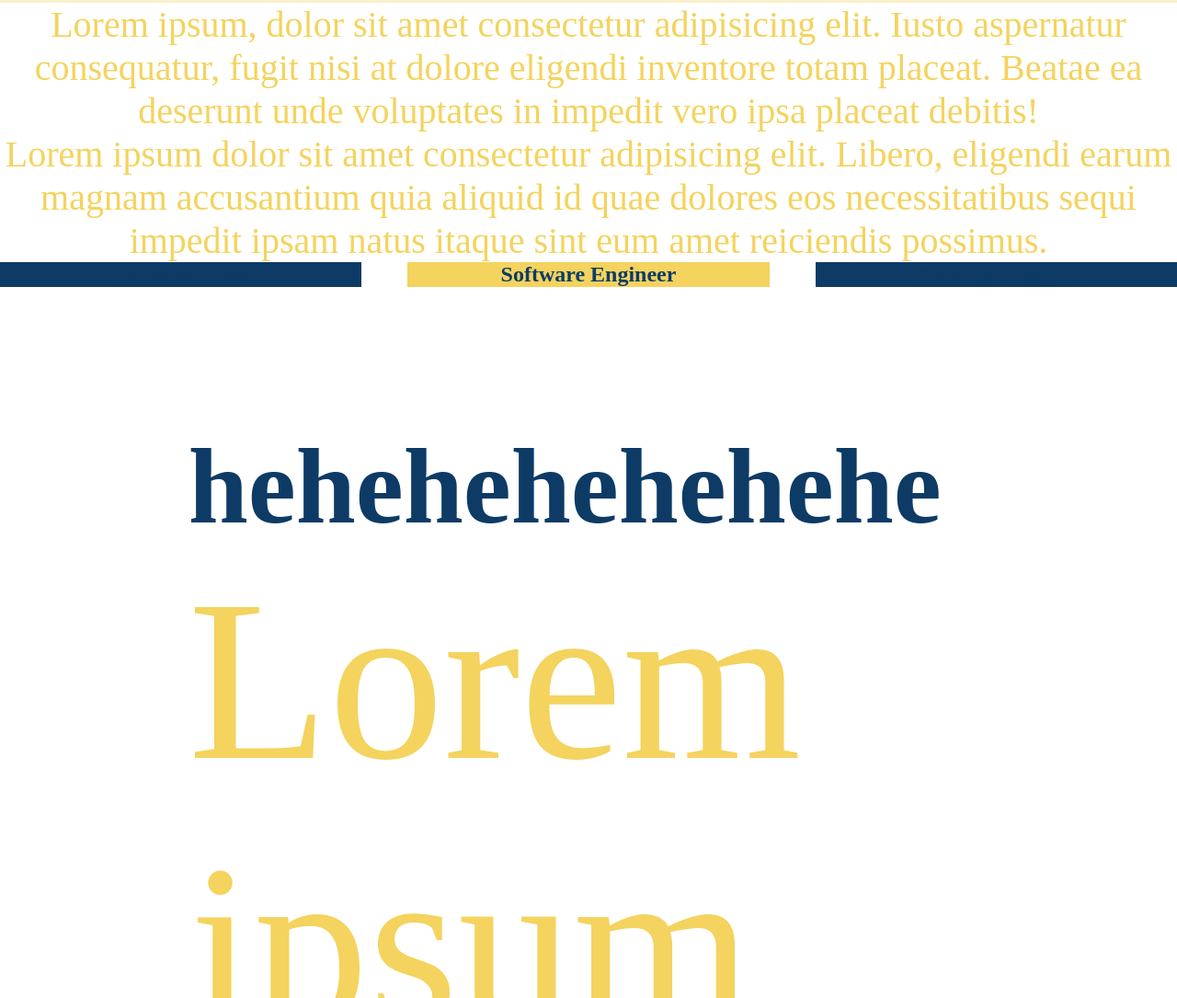
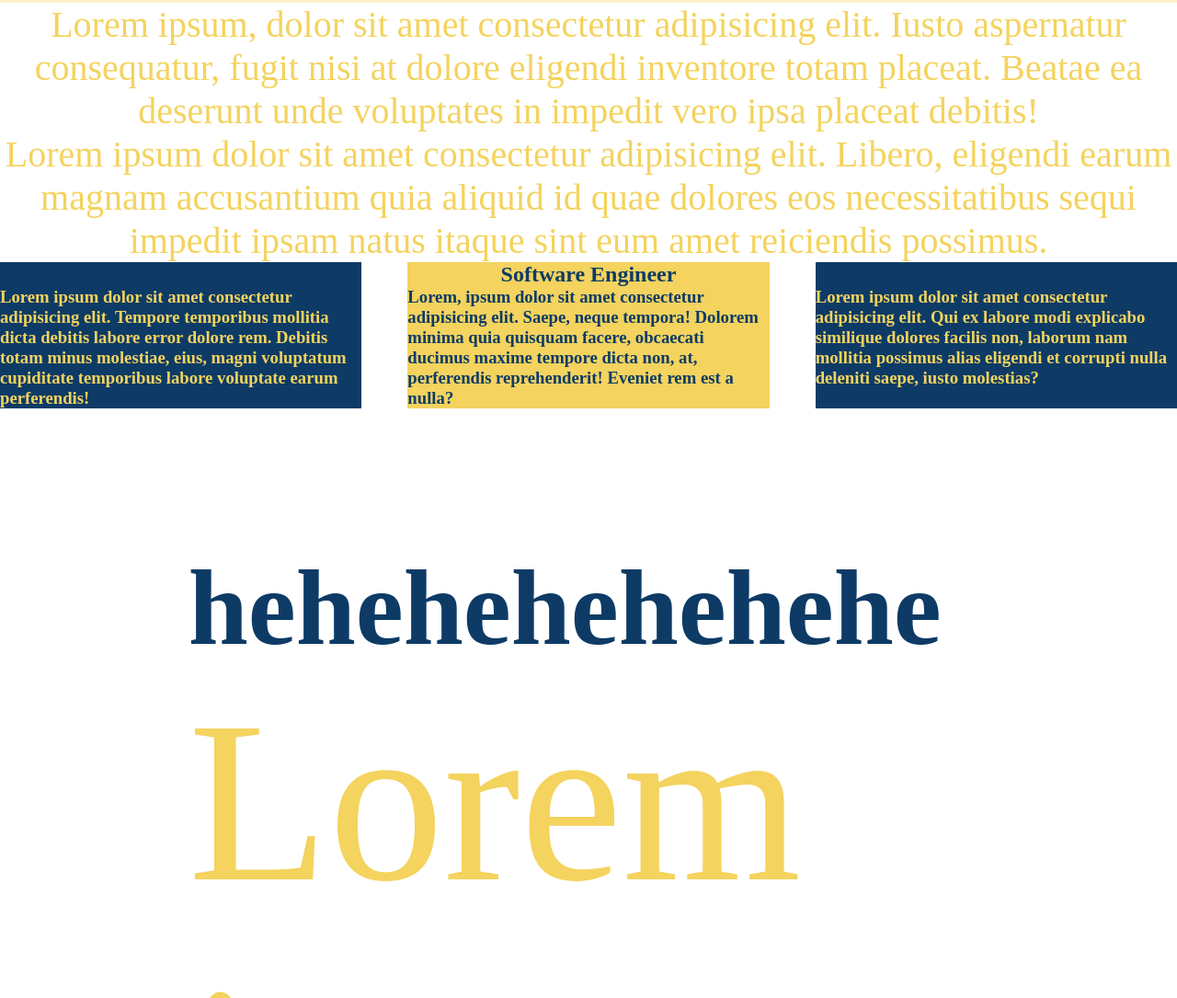
Before and after one commit to Seaway-Software-Development/web-skeleton-and-navigation-BananFunni, a plain HTML site: page services.html in a window 1280 px wide. Shown: the part 1938-3023 px from the top of the page at 92% size. Drawn offline with Linux system fonts and the light colour scheme.

Commit message:
web skele

```diff
--- a/css/grid.css
+++ b/css/grid.css
@@ -9,12 +9,15 @@
 
 #cybersecurity {
     background-color: #0D3B66;
+    color: #F4D35E;
 }
 
 #softwareEngineer {
     background-color: #F4D35E;
+    color: #0D3B66;
 }
 
 #technicalSupport {
     background-color: #0D3B66;
+    color: #F4D35E;
 }
--- a/services.html
+++ b/services.html
@@ -31,17 +31,17 @@
 
             <div class="item" id="cybersecurity">
                 <h2>Cybersecurity</h2>
-                    <h3></h3>
+                    <h3>Lorem ipsum dolor sit amet consectetur adipisicing elit. Tempore temporibus mollitia dicta debitis labore error dolore rem. Debitis totam minus molestiae, eius, magni voluptatum cupiditate temporibus labore voluptate earum perferendis!</h3>
             </div>
 
             <div class="item" id="softwareEngineer">
                 <h2>Software Engineer</h2>
-                    <h3></h3>
+                    <h3>Lorem, ipsum dolor sit amet consectetur adipisicing elit. Saepe, neque tempora! Dolorem minima quia quisquam facere, obcaecati ducimus maxime tempore dicta non, at, perferendis reprehenderit! Eveniet rem est a nulla?</h3>
             </div>
 
             <div class="item" id="technicalSupport">
                 <h2>Technical Support</h2>
-                    <h3></h3>
+                    <h3>Lorem ipsum dolor sit amet consectetur adipisicing elit. Qui ex labore modi explicabo similique dolores facilis non, laborum nam mollitia possimus alias eligendi et corrupti nulla deleniti saepe, iusto molestias?</h3>
             </div>
 
         </div>
```
